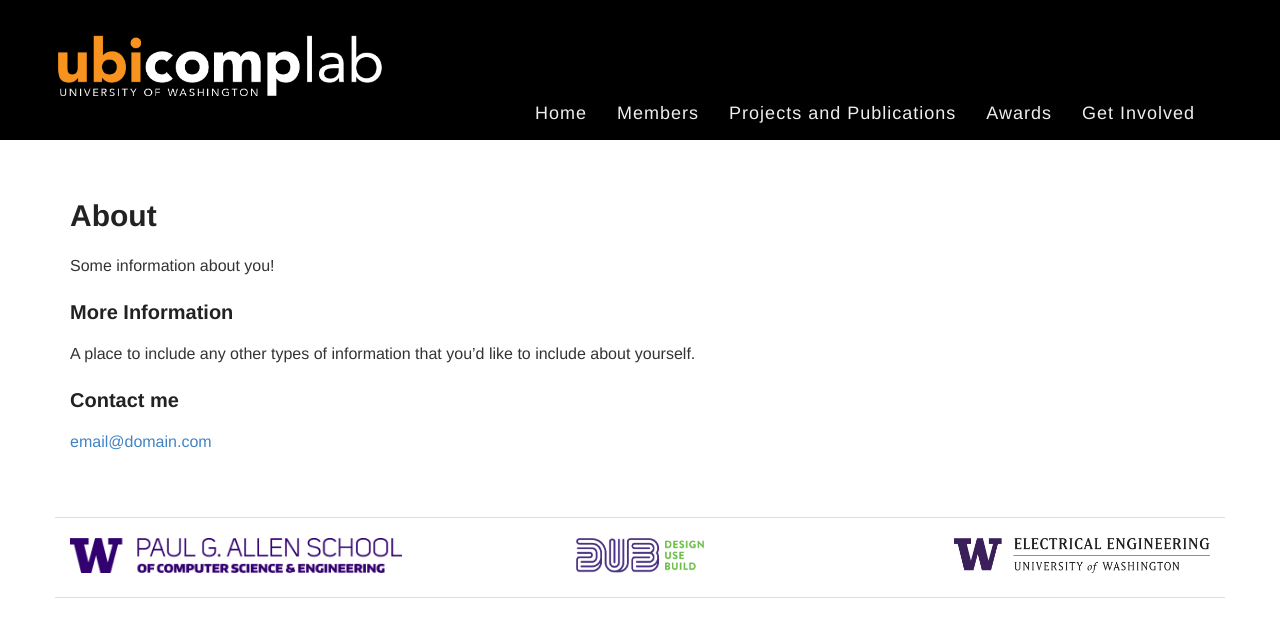
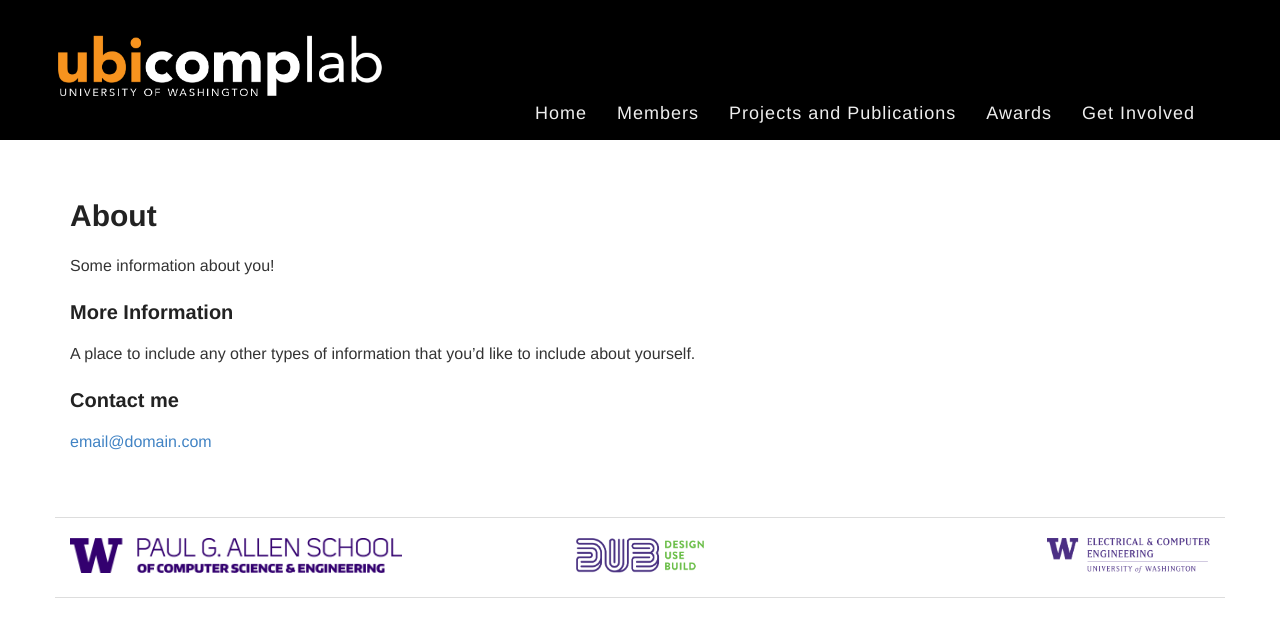
Before and after one commit to ubicomplab/ubicomplab.github.io, a Jekyll site: the page built from about.md, in a window 1280 px wide. Shown: the top 637 px of the page. Built offline with Jekyll 4.4.1, drawn with Linux system fonts in a browser that asks for light colours; some web fonts are replaced.

Commit message:
Update ECE logo

```diff
--- a/_layouts/default.html
+++ b/_layouts/default.html
@@ -101,7 +101,7 @@
         <div class="row">
           <div class="col-xs-4 text-left"><a href="http://cs.washington.edu" target="_blank"><img src="{{site.baseurl}}/images/cse.png"/></a></div>
           <div class="col-xs-4 text-center"><a href="http://dub.washington.edu" target="_blank"><img src="{{site.baseurl}}/images/dub.png"/></a></div>
-          <div class="col-xs-4 text-right"><a href="http://ee.washington.edu" target="_blank"><img src="{{site.baseurl}}/images/ee.gif"/></a></div>
+          <div class="col-xs-4 text-right"><a href="http://ee.washington.edu" target="_blank"><img src="{{site.baseurl}}/images/ecePurple.png"/></a></div>
         </div>
       </footer>
     </div>
```
